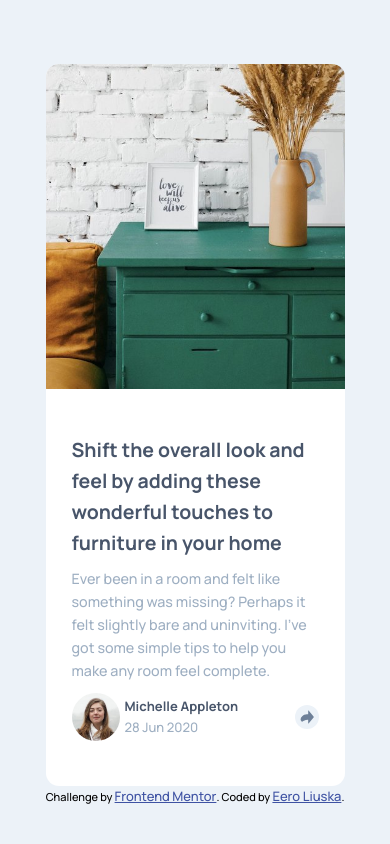
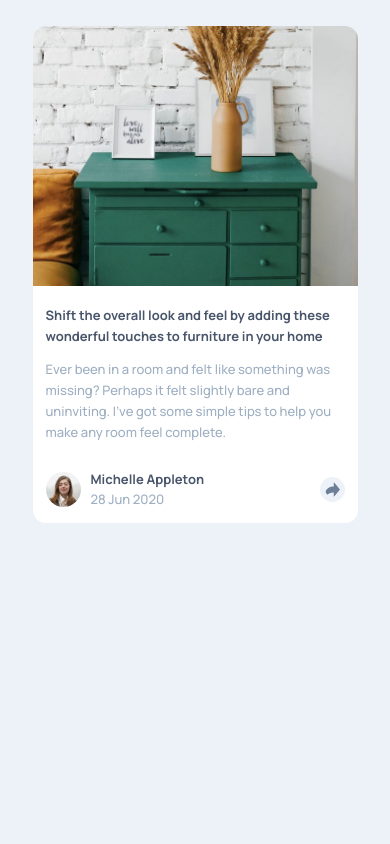
Before and after one commit to eerolli/article-preview, a plain HTML site: page index.html in a window 390 px wide. Drawn offline with Linux system fonts and the light colour scheme.

Commit message:
Reworked everything. Mobile layout finished

```diff
--- a/index.css
+++ b/index.css
@@ -15,68 +15,51 @@
     font-size: 13px;
 }
 
-main{
-    display: grid;
-    grid-template-areas:
-    ". . ."
-    ". card ."
-    ". attribution ."
-    ;
+body{
+    background-color: var(--light-gray-blue);
+    display: flex;
     justify-content: center;
-    min-height: 100vh;
-    background-color: var(--light-gray-blue);
-    padding: 2rem 0 0 0;
+    align-items: center;
+    font-family: "Manrope", sans-serif;
 }
 
 .card{
-    grid-area: card;
-    width: 23rem;
+    margin: 2rem 0 2rem 0;
+    width: 25rem;
     border-radius: 1em;
     background-color: white;
-    display: grid;
-    grid-template-areas:
-    "image"
-    "content"
-    ;
+    display: flex;
+    flex-direction: column;
 }
 
 .image{
-    background-image: url("./images/drawers.jpg");
-    background-size: cover;
-    height: 25rem;
-    border-radius: 1em 1em 0 0;
-    grid-area: image;
+    max-width: 100%;
+    border-radius:  1em 1em 0 0;
 }
 
-.content {
-    padding: 2rem;
+.middle{
+    margin: 1rem;
     display: flex;
     flex-direction: column;
-    gap: 10px;
-    grid-area: content;
+    gap: 1rem;
 }
 
-.headline {
+.headline{
     color: var(--very-dark-gray-blue);
-    font-weight: 700;
-    font-size: 1.5rem;
 }
 
-.paragraph {
+.paragraph{
     color: var(--grayish-blue);
-    font-weight: 500;
-    font-size: 1.1rem;
 }
 
-.info{
+.bottom{
     display: flex;
-    line-height: 1;
-    gap: 5px;
     align-items: center;
+    margin: 1rem;
 }
 
 .avatar{
-    width: 48px;
+    width: 35px;
     height: auto;
     border-radius: 50%;
 }
@@ -84,58 +67,32 @@ main{
 .identity{
     display: flex;
     flex-direction: column;
+    margin-left: 10px;
+    line-height: 0.8;
 }
 
-.name {
+.name{
     color: var(--very-dark-gray-blue);
 }
 
-.date {
+.date{
     color: var(--grayish-blue);
 }
 
-.share-icon {
-    width: 24px;
-    height: 24px;
-    padding: 5px;
+.share-icon{
+    width: 25px;
+    height: 25px;
     background-color: var(--light-gray-blue);
     border-radius: 50%;
     margin-left: auto;
+    padding: 5px;
 }
 
-.share{
-    display: none;
-}
 
-.attribution{
-    grid-area: attribution;
-}
-
-@media (min-width: 1440px){
+@media(min-width:800px){
     .card{
-        display: grid;
-        grid-template-columns: 0.8fr 1.2fr;
-        grid-template-areas:
-        "image content"
-        ;
-        width: 800px;
+        flex-direction: row;
         height: 25rem;
-    }
-    .image{
-        grid-area: image;
-        border-radius: 1em 0 0 1em;
-    }
-
-    .content{
-        grid-area: content;
-        display: flex;
-        flex-direction: column;
-        justify-content: space-around;
-        padding-left: 3rem;
-        padding-right: 3rem;
-    }
-
-    .attribution {
-        align-self: end;
+        width: 50rem;
     }
 }
--- a/index.html
+++ b/index.html
@@ -15,35 +15,26 @@
   </style>
 </head>
 <body>
-  <main>
-    <article class="card">
-      <section class="image"></section>
-      <article class="content">
-        <h2 class="headline">Shift the overall look and feel by adding these wonderful
-        touches to furniture in your home</h2>
-
-        <p class="paragraph">Ever been in a room and felt like something was missing? Perhaps
-        it felt slightly bare and uninviting. I’ve got some simple tips
-        to help you make any room feel complete.</p>
-      <footer>
-        <div class="info">
-          <img src="./images/avatar-michelle.jpg" alt="Michelle Appleton" class="avatar">
-          <div class="identity">
-            <h2 class="name">Michelle Appleton</h2>
-            <p class="date">28 Jun 2020</p>
-          </div>
-          <img src="./images/icon-share.svg" alt="share" class="share-icon">
-        </div>
-        <div class="share">
-            <h2>Share</h2>
-        </div>
-      </footer>
-      </article>
-    </article>
-    <div class="attribution">
-      Challenge by <a href="https://www.frontendmentor.io?ref=challenge" target="_blank">Frontend Mentor</a>.
-      Coded by <a href="https://github.com/eerolli" target="_blank">Eero Liuska</a>.
-    </div>
+  <main class="card">
+    <section class="hero">
+      <img src="./images/drawers.jpg" alt="Drawers" class="image">
+    </section>
+    <section class="middle">
+      <h2 class="headline">
+          Shift the overall look and feel by adding these wonderful touches to furniture in your home
+      </h2>
+      <p class="paragraph">Ever been in a room and felt like something was missing? Perhaps it felt slightly bare and uninviting.
+        I’ve got some simple tips to help you make any room feel complete.</p>
+    </section>
+    <section class="bottom">
+      <img src="./images/avatar-michelle.jpg" alt="Michelle Appleton" class="avatar">
+      <div class="identity">
+        <h2 class="name">Michelle Appleton</h2>
+        <p class="date">28 Jun 2020</p>
+      </div>
+      <img src="./images/icon-share.svg" alt="share-icon" class="share-icon">
+    </section>
   </main>
 </body>
+<script src="index.js"></script>
 </html>
--- /dev/null
+++ b/index.js
@@ -0,0 +1,8 @@
+let shareBtns = document.querySelectorAll(".share-icon");
+let shareModal = document.querySelector(".share");
+
+shareBtns.forEach(button => {
+    button.addEventListener("click", ()=>{
+        shareModal.classList.toggle("active");
+    })
+});
```
